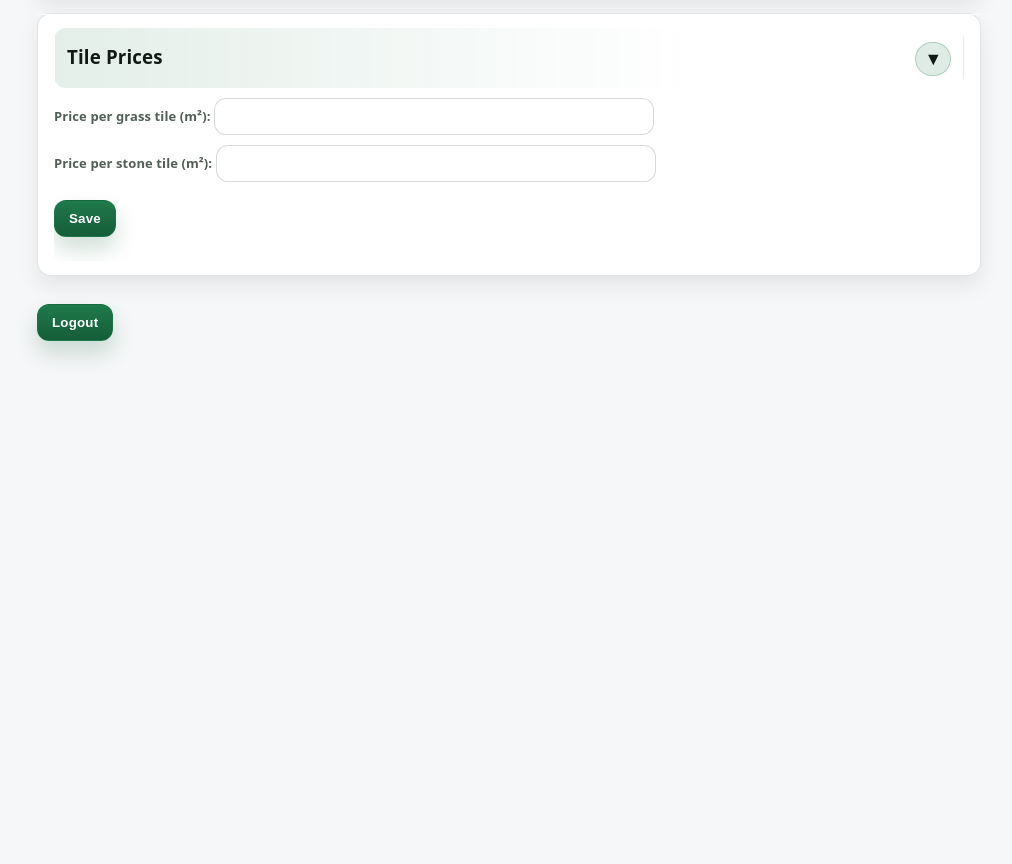
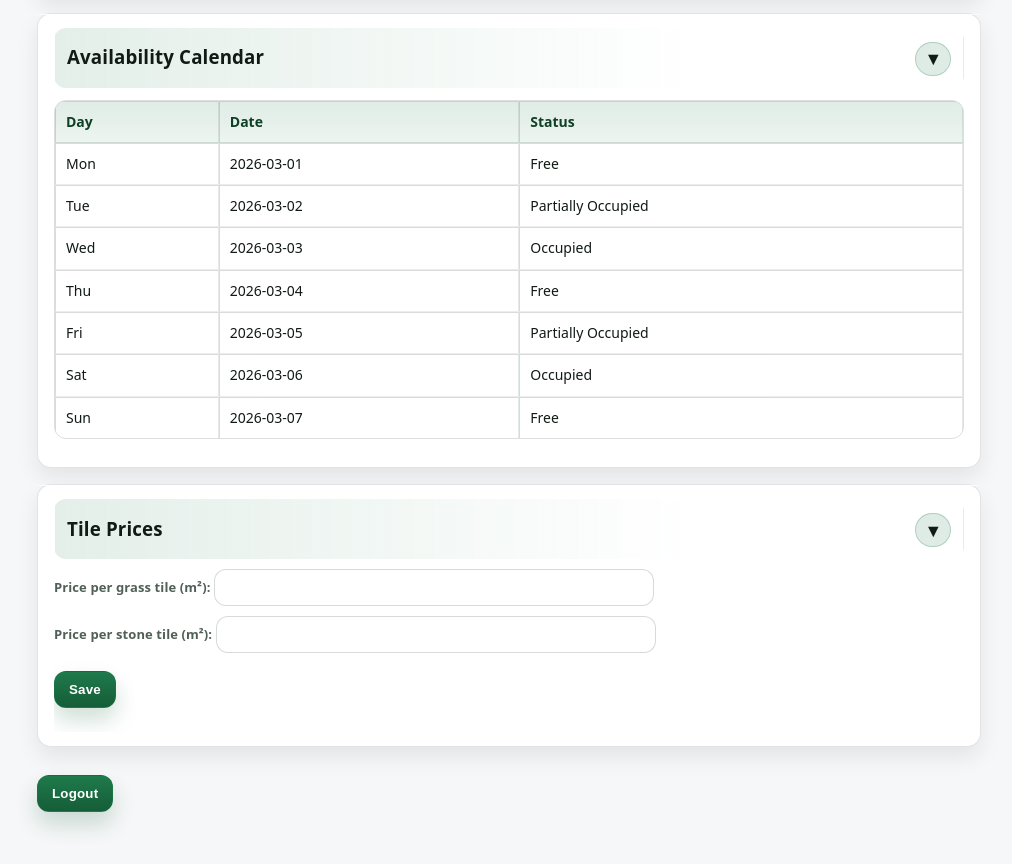
Before and after one commit to JTnadrooi/GroenGewoonDoen, a website: page html/admin.html in a window 1280 px wide. Shown: the part 1426-2290 px from the top of the page, without its empty margins (131-1143 px from the left). Before the commit the page ends 1819 px from the top, so only its background shows below. Drawn offline with Linux system fonts and the light colour scheme.

Commit message:
Add Availability Calendar

```diff
--- a/html/admin.html
+++ b/html/admin.html
@@ -1,5 +1,6 @@
 <!DOCTYPE html>
 <html lang="en">
+
 <head>
   <meta charset="UTF-8" />
   <title>Admin</title>
@@ -131,6 +132,57 @@
   </div>
 
   <div data-fold>
+    <h3>Availability Calendar</h3>
+
+    <table border="1" cellpadding="8" cellspacing="0">
+      <thead>
+        <tr>
+          <th>Day</th>
+          <th>Date</th>
+          <th>Status</th>
+        </tr>
+      </thead>
+      <tbody>
+        <tr>
+          <td>Mon</td>
+          <td>2026-03-01</td>
+          <td>Free</td>
+        </tr>
+        <tr>
+          <td>Tue</td>
+          <td>2026-03-02</td>
+          <td>Partially Occupied</td>
+        </tr>
+        <tr>
+          <td>Wed</td>
+          <td>2026-03-03</td>
+          <td>Occupied</td>
+        </tr>
+        <tr>
+          <td>Thu</td>
+          <td>2026-03-04</td>
+          <td>Free</td>
+        </tr>
+        <tr>
+          <td>Fri</td>
+          <td>2026-03-05</td>
+          <td>Partially Occupied</td>
+        </tr>
+        <tr>
+          <td>Sat</td>
+          <td>2026-03-06</td>
+          <td>Occupied</td>
+        </tr>
+        <tr>
+          <td>Sun</td>
+          <td>2026-03-07</td>
+          <td>Free</td>
+        </tr>
+      </tbody>
+    </table>
+  </div>
+
+  <div data-fold>
     <h3>Tile Prices</h3>
 
     <label>
@@ -151,4 +203,5 @@
   <br><br>
   <button>Logout</button>
 </body>
+
 </html>
```
